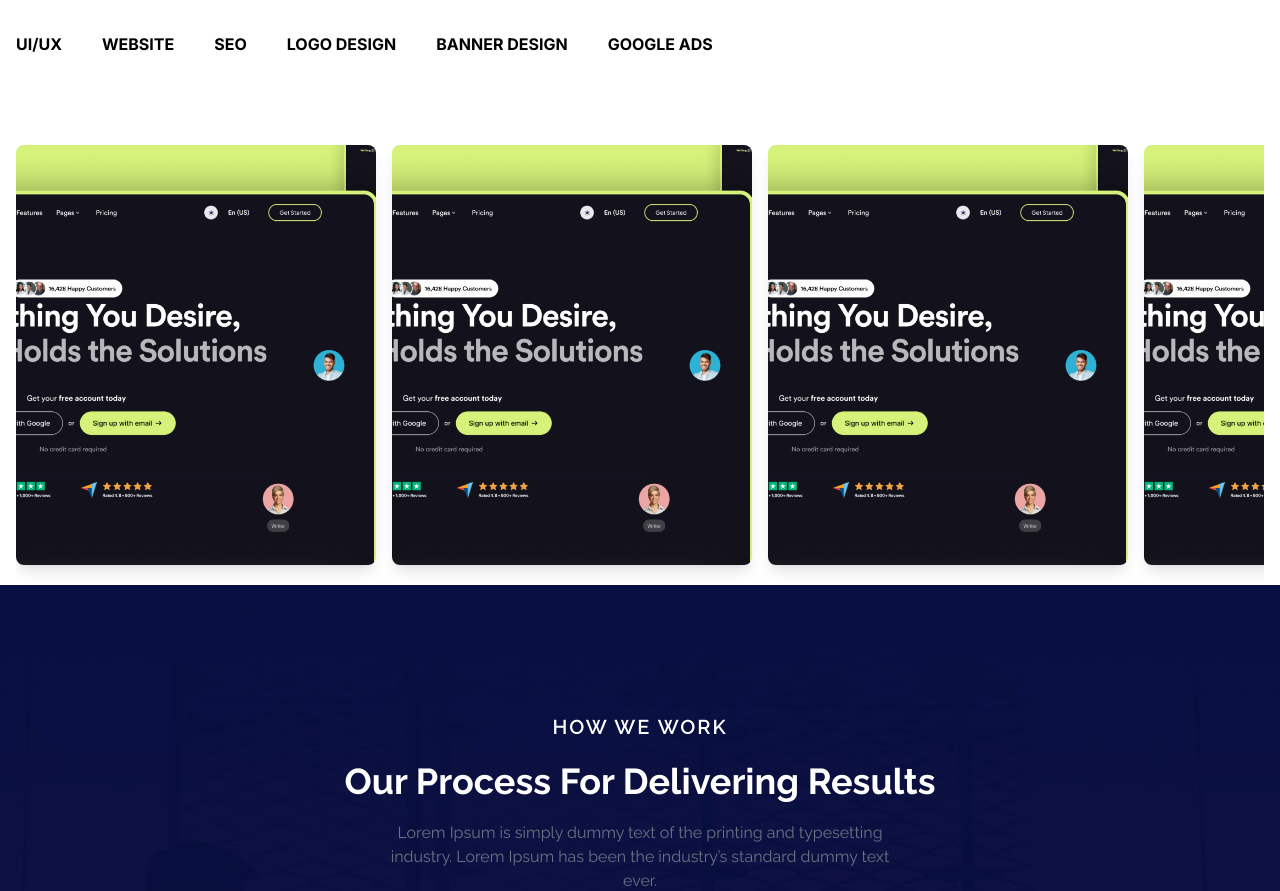
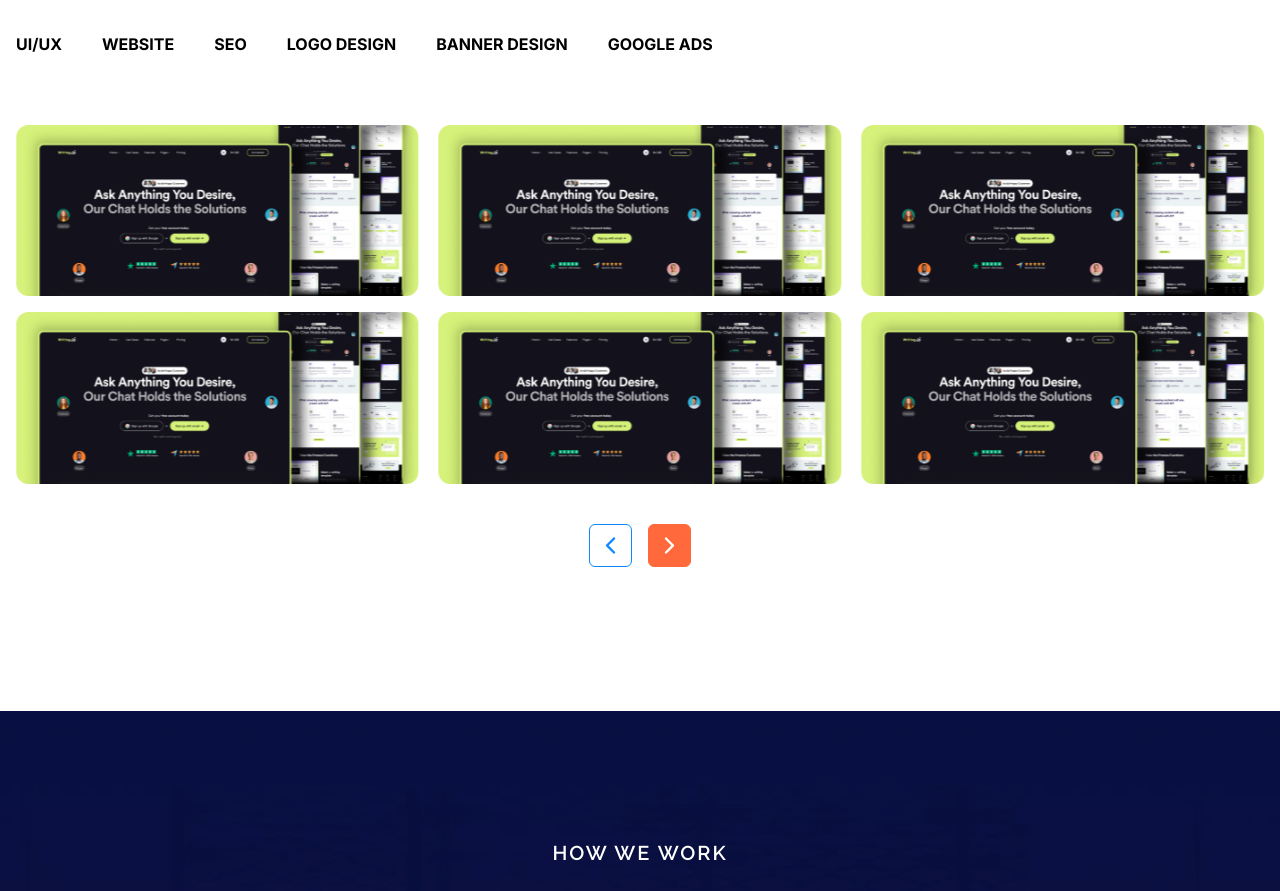
Before and after one commit to Hasinur3813/envobyte, a Next.js app: page / in a window 1280 px wide. Shown: the part 3180-4071 px from the top of the page. Built offline with nearby package versions, Linux system fonts and the light colour scheme.

Commit message:
added portfolio section

```diff
--- /dev/null
+++ b/src/app/components/PortfolioModal/PortfolioModal.jsx
@@ -0,0 +1,37 @@
+import React from "react";
+import { IoMdClose } from "react-icons/io";
+
+const PortfolioModal = ({ selectedImage, closeModal, modalRef }) => {
+  return (
+    <div
+      className="fixed inset-0 bg-black bg-opacity-70 flex justify-center items-center z-50 p-20"
+      onClick={closeModal} // Close modal on overlay click
+    >
+      {/* modal close button */}
+      <button
+        className="absolute cursor-pointer top-5 right-5 p-3 text-light bg-secondary rounded-full"
+        onClick={closeModal}
+      >
+        <IoMdClose className="w-6 h-6" />
+      </button>
+
+      <div
+        ref={modalRef}
+        className=" bg-light p-6 rounded-lg max-w-7xl w-full mx-auto"
+      >
+        {/* main container */}
+        <div className="flex flex-col items-center">
+          <img
+            src={selectedImage.src}
+            alt={selectedImage.title}
+            className="w-full h-auto mb-4 rounded-xl"
+          />
+          <h4 className="text-xl font-bold mb-2">{selectedImage.title}</h4>
+          <p className="text-sm text-gray-600">{selectedImage.description}</p>
+        </div>
+      </div>
+    </div>
+  );
+};
+
+export default PortfolioModal;
--- a/src/app/components/PortfolioSection/PortfolioSection.jsx
+++ b/src/app/components/PortfolioSection/PortfolioSection.jsx
@@ -1,18 +1,76 @@
-import React from "react";
+"use client";
+
+import React, { useState, useRef } from "react";
 import PrimaryButton from "../Buttons/PrimaryButton";
+import { Swiper, SwiperSlide } from "swiper/react";
+import { Navigation, Autoplay } from "swiper/modules";
+import "swiper/css";
+import "swiper/css/navigation";
+import "swiper/css/pagination";
+import { IoIosArrowBack, IoIosArrowForward, IoMdClose } from "react-icons/io";
+import PortfolioModal from "../PortfolioModal/PortfolioModal";
 
-const images = [
-  "/images/writing.jpg",
-  "/images/writing.jpg",
-  "/images/writing.jpg",
-  "/images/writing.jpg",
-  "/images/writing.jpg",
-  "/images/writing.jpg",
+const portfolioImages = [
+  {
+    src: "/images/writing.jpg",
+    title: "Project 1",
+    description: "Description for project 1",
+  },
+  {
+    src: "/images/writing.jpg",
+    title: "Project 2",
+    description: "Description for project 2",
+  },
+  {
+    src: "/images/writing.jpg",
+    title: "Project 3",
+    description: "Description for project 3",
+  },
+  {
+    src: "/images/writing.jpg",
+    title: "Project 4",
+    description: "Description for project 4",
+  },
+  {
+    src: "/images/writing.jpg",
+    title: "Project 5",
+    description: "Description for project 5",
+  },
+  {
+    src: "/images/writing.jpg",
+    title: "Project 6",
+    description: "Description for project 6",
+  },
 ];
 
 const PortfolioSection = () => {
+  const swiperRef = useRef(null);
+  const modalRef = useRef(null);
+
+  // State for modal visibility and selected image
+  const [isModalOpen, setIsModalOpen] = useState(false);
+  const [selectedImage, setSelectedImage] = useState(null);
+
+  // Function to open modal with selected image
+  const openModal = (image) => {
+    setSelectedImage(image);
+    setIsModalOpen(true);
+  };
+
+  // Function to close the modal
+  const closeModal = (e) => {
+    if (
+      e.target.contains(modalRef.current) ||
+      e.target.tagName === "BUTTON" ||
+      e.target.tagName === "svg"
+    ) {
+      setIsModalOpen(false);
+      setSelectedImage(null);
+    }
+  };
+
   return (
-    <section className="relative z-20">
+    <section className="relative z-20 pb-36">
       <div className="container mx-auto px-4">
         <div className="flex justify-between items-center">
           <div>
@@ -31,72 +89,99 @@ const PortfolioSection = () => {
         {/* menus */}
         <ul className="flex items-center space-x-3 sm:space-x-5 md:space-x-10 pb-16 flex-wrap leading-8">
           <li>
-            <button
-              className="text-black uppercase font-inter text-base leading-5 hover:text-[#0C89FF] font-bold cursor-pointer"
-              type="button"
-            >
+            <button className="text-black uppercase font-inter text-base leading-5 hover:text-[#0C89FF] font-bold cursor-pointer">
               ui/ux
             </button>
           </li>
           <li>
-            <button
-              className="text-black uppercase font-inter text-base leading-5 hover:text-[#0C89FF] cursor-pointer font-bold "
-              type="button"
-            >
+            <button className="text-black uppercase font-inter text-base leading-5 hover:text-[#0C89FF] cursor-pointer font-bold">
               website
             </button>
           </li>
-
           <li>
-            <button
-              className="text-black uppercase font-inter text-base leading-5 hover:text-[#0C89FF] cursor-pointer font-bold "
-              type="button"
-            >
+            <button className="text-black uppercase font-inter text-base leading-5 hover:text-[#0C89FF] cursor-pointer font-bold">
               seo
             </button>
           </li>
           <li>
-            <button
-              className="text-black uppercase font-inter text-base leading-5 hover:text-[#0C89FF] cursor-pointer font-bold "
-              type="button"
-            >
+            <button className="text-black uppercase font-inter text-base leading-5 hover:text-[#0C89FF] cursor-pointer font-bold">
               logo design
             </button>
           </li>
           <li>
-            <button
-              className="text-black uppercase font-inter text-base leading-5 hover:text-[#0C89FF] cursor-pointer font-bold "
-              type="button"
-            >
+            <button className="text-black uppercase font-inter text-base leading-5 hover:text-[#0C89FF] cursor-pointer font-bold">
               banner design
             </button>
           </li>
           <li>
-            <button
-              className="text-black uppercase font-inter text-base leading-5 hover:text-[#0C89FF] cursor-pointer font-bold "
-              type="button"
-            >
+            <button className="text-black uppercase font-inter text-base leading-5 hover:text-[#0C89FF] cursor-pointer font-bold">
               google ads
             </button>
           </li>
         </ul>
 
-        {/* portfolio */}
-
-        <div className="w-full overflow-x-auto py-5">
-          <div className="flex gap-4 w-max">
-            {images.map((src, index) => (
-              <div key={index} className="w-[360px] h-[420px] flex-none">
-                <img
-                  src={src}
-                  className="w-full h-full object-cover rounded-lg shadow-lg"
-                  alt={`Slide ${index + 1}`}
-                />
-              </div>
+        {/* Swiper Carousel */}
+        <div className="relative w-full">
+          <Swiper
+            modules={[Navigation, Autoplay]}
+            spaceBetween={20}
+            slidesPerView={1}
+            breakpoints={{
+              768: { slidesPerView: 2 },
+              1024: { slidesPerView: 3 },
+            }}
+            loop={true}
+            autoplay={{ delay: 3000, disableOnInteraction: false }}
+            onSwiper={(swiper) => (swiperRef.current = swiper)}
+            className="portfolio-swiper"
+          >
+            {portfolioImages.map((image, index) => (
+              <SwiperSlide key={index}>
+                <div className="grid grid-rows-2 gap-4">
+                  <img
+                    src={image.src}
+                    alt={`Portfolio ${index}`}
+                    className="rounded-xl cursor-pointer"
+                    onClick={() => openModal(image)}
+                  />
+                  {portfolioImages[index + 1] && (
+                    <img
+                      src={portfolioImages[index + 1].src}
+                      alt={`Portfolio ${index + 1}`}
+                      className="rounded-xl cursor-pointer"
+                      onClick={() => openModal(portfolioImages[index + 1])}
+                    />
+                  )}
+                </div>
+              </SwiperSlide>
             ))}
+          </Swiper>
+          {/* Custom Navigation Arrows */}
+          <div className="flex justify-center gap-4 mt-10">
+            <button
+              onClick={() => swiperRef.current?.slidePrev()}
+              className="custom-prev border border-[#0C89FF] rounded-md hover:bg-accent hover:text-light hover:border-accent cursor-pointer  text-[#0C89FF] p-2"
+            >
+              <IoIosArrowBack size={25} />
+            </button>
+            <button
+              onClick={() => swiperRef.current?.slideNext()}
+              className="custom-next border cursor-pointer border-accent rounded-md bg-accent text-light hover:border-accent/50 p-2"
+            >
+              <IoIosArrowForward size={25} />
+            </button>
           </div>
         </div>
       </div>
+
+      {/* Fullscreen Modal */}
+      {isModalOpen && selectedImage && (
+        <PortfolioModal
+          modalRef={modalRef}
+          selectedImage={selectedImage}
+          closeModal={closeModal}
+        />
+      )}
     </section>
   );
 };
--- /dev/null
+++ b/src/app/error.jsx
@@ -0,0 +1,35 @@
+"use client";
+
+import { useEffect } from "react";
+import { useRouter } from "next/navigation";
+
+export default function ErrorPage({ error, reset }) {
+  const router = useRouter();
+
+  useEffect(() => {
+    console.error("Error caught:", error);
+  }, [error]);
+
+  return (
+    <div className="flex flex-col items-center justify-center h-screen text-center bg-gray-900 text-white">
+      <h1 className="text-4xl font-bold">Something went wrong!</h1>
+      <p className="text-lg mt-2">
+        {error.message || "An unexpected error occurred."}
+      </p>
+      <div className="mt-6 space-x-4">
+        <button
+          onClick={reset}
+          className="px-6 py-3 bg-blue-500 rounded-md text-white hover:bg-blue-600"
+        >
+          Try Again
+        </button>
+        <button
+          onClick={() => router.push("/")}
+          className="px-6 py-3 bg-gray-700 rounded-md text-white hover:bg-gray-800"
+        >
+          Go Home
+        </button>
+      </div>
+    </div>
+  );
+}
--- /dev/null
+++ b/src/app/not-found.jsx
@@ -0,0 +1,22 @@
+"use client";
+
+import Link from "next/link";
+import { FiHome } from "react-icons/fi";
+
+export default function NotFound() {
+  return (
+    <div className="flex flex-col items-center justify-center min-h-screen bg-gray-900 text-white">
+      <h1 className="text-6xl font-bold text-red-500">404</h1>
+      <p className="text-xl mt-4">Oops! Page not found.</p>
+      <p className="text-gray-400 mt-2">
+        The page you're looking for doesn't exist or has been moved.
+      </p>
+      <Link
+        href="/"
+        className="mt-6 px-6 py-3 bg-blue-500 hover:bg-blue-600 text-white rounded-lg flex items-center gap-2"
+      >
+        <FiHome className="text-xl" /> Go Back Home
+      </Link>
+    </div>
+  );
+}
```
